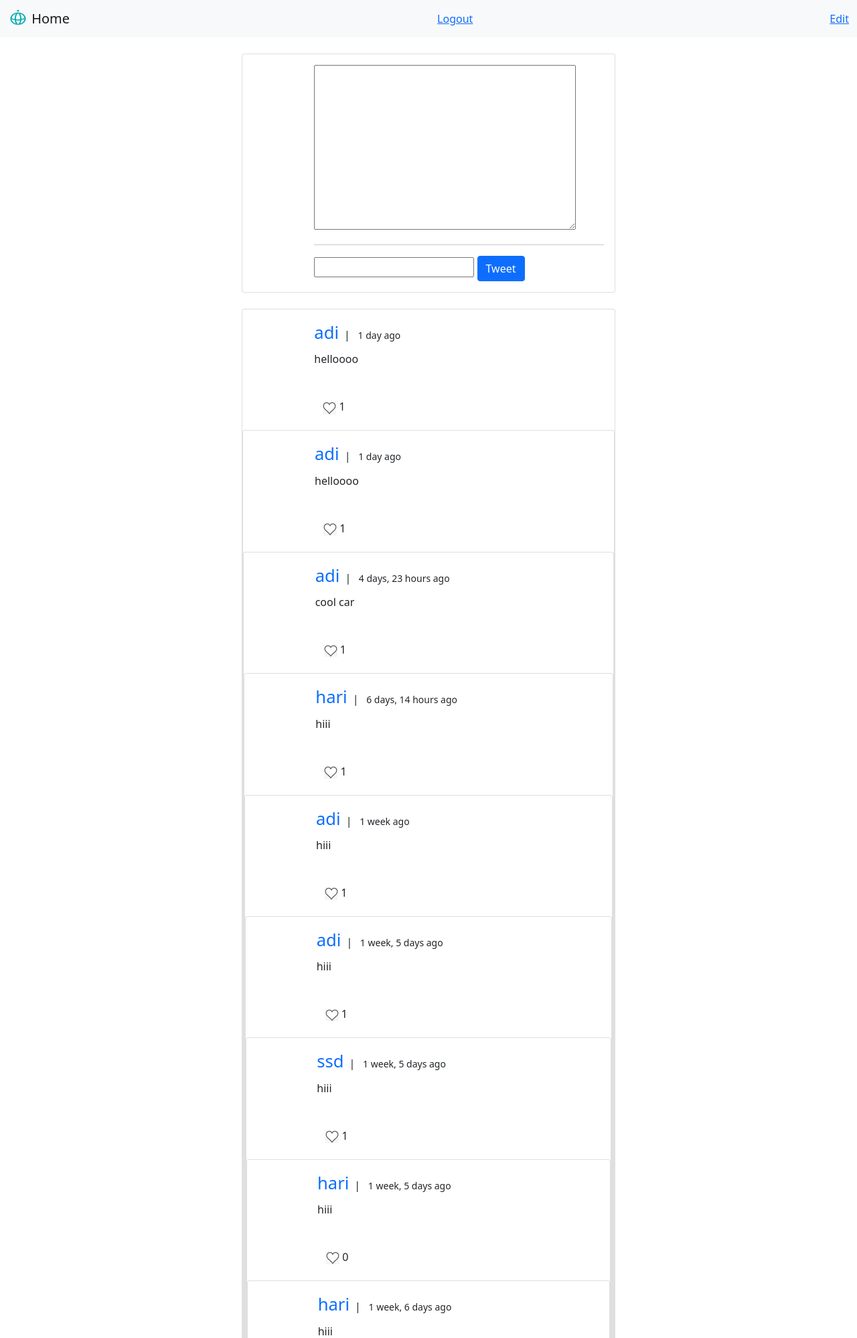
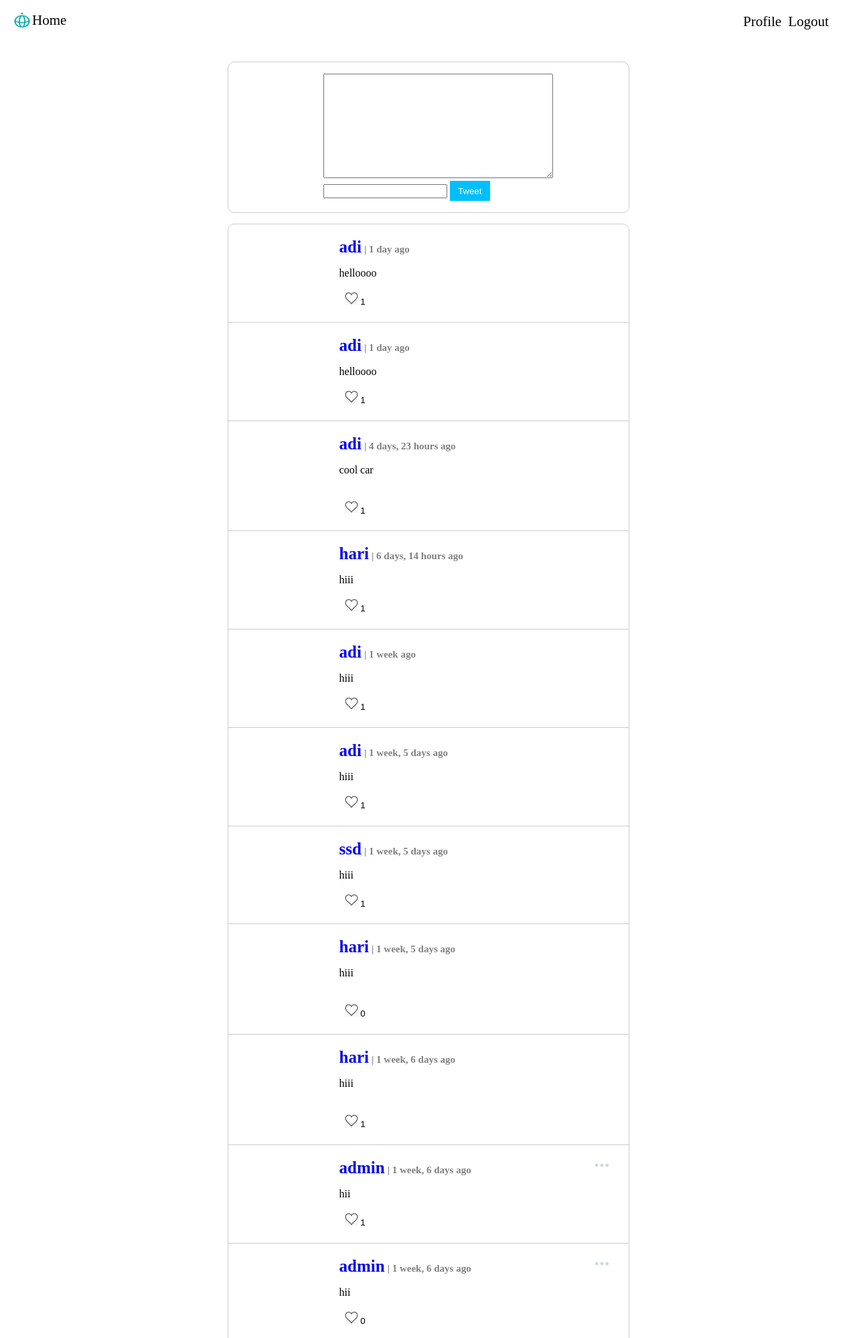
Before and after one commit to deekshith-hari/twitterclone, a Django app: page / in a window 1280 px wide. Shown: the top 1998 px of the page at 67% size. Run offline with Django 3.2, Linux system fonts and the light colour scheme; a user stored in the database is signed in; data comes from the database, SQL or seed files in the repository; both versions use the stored data as it was after the commit.

Commit message:
final commit

```diff
--- a/accounts/views.py
+++ b/accounts/views.py
@@ -16,14 +16,14 @@
             # Get the user object created
             created_user = User.objects.get(username=created_username)
 
-            # Craete the profile
-            craeted_profile = Profile.objects.create(user=created_user)
+            # Create the profile
+            created_profile = Profile.objects.create(user=created_user)
 
             messages.success(request, 'Account Created')
 
             # Redirect to the update profile page
             update_profile_url = '/profile/update_profile/' + \
-                str(craeted_profile.id)
+                str(created_profile.id)
             return redirect(update_profile_url)
     else:
         form = RegisterForm()
--- /dev/null
+++ b/tweet/static/tweet/style.css
@@ -0,0 +1,207 @@
+/**********************
+common
+**********************/
+
+html,
+body{
+  height: 250%;
+}
+
+.content{
+  position: relative;
+  max-width: 600px;
+  height: 100%;
+  margin: 0 auto;
+  /* border-left: 1px solid #ccc;
+  border-right: 1px solid #ccc; */
+}
+
+.nav-right{
+  position: absolute;
+  display: flex;
+  margin-left: 20px;
+  top: 10px;
+  right: 70px;
+  width: 100px;
+  height: 30px;
+  padding: 10px;
+}
+
+.nav-left{
+  display: flex;
+  top: 10px;
+  right: 70px;
+  width: 100px;
+  height: 30px;
+  padding: 10px;
+  font-size: 21px;
+  text-decoration: none;
+  padding-right: 10px;
+  color: #000000;
+}
+
+.nav-right a{
+  padding-left: 10px;
+  font-size: 21px;
+  text-decoration: none;
+  color: #000000;
+}
+
+
+/**********************
+post
+**********************/
+
+.post_form ul{
+  padding: 0px;
+  border-radius: 10px 10px 10px 10px;
+  border-top: 1px solid #ccc;
+  border-left: 1px solid #ccc;
+  border-right: 1px solid #ccc;
+  border-bottom: 1px solid #ccc;
+}
+
+.post_form li{
+  display: flex;
+  padding: 17px;
+}
+
+.post_form li .logo{
+  flex-basis: 30%;
+}
+
+.post_form li .logo img{
+  border-radius: 50%;
+  width: 70%;
+}
+
+.post_form .btn-primary{
+  color: white;
+  background-color: #00BFFF;
+  border-color: transparent;
+  width: 60px;
+  height: 30px;
+}
+
+
+.post ul{
+  border-radius: 10px;
+  border-top: 1px solid #ccc;
+  padding: 0px;
+  border-left: 1px solid #ccc;
+  border-right: 1px solid #ccc;
+  border-bottom: 1px solid #ccc;
+}
+
+.post li {
+  display: flex;
+  position: relative;
+  padding: 20px;
+  /* list-style: none; */
+  border-bottom: 1px solid #ccc;
+}
+
+.post li .menu{
+    position: absolute;
+    top: 20px;
+    right: 30px;
+}
+.popup{
+    display: none;
+    position: absolute;
+    top: 20px;
+    right: 70px;
+    background-color: white;
+    color: #00BFFF;
+    text-align: center;
+    width: 50px;
+    height: 30px;
+    padding: 10px;
+    font-size: 10px;
+}
+
+.popup:before {
+    content: "";
+    width: 0px;
+    height: 0px;
+    position: absolute;
+    border-left: 5px solid white;
+    border-right: 5px solid transparent;
+    border-top: 5px solid white;
+    border-bottom: 5px solid transparent;
+    right: -10px;
+    top: 6px;
+}
+
+.popup a{
+  text-decoration: none;
+  color: #00BFFF;
+  font-size: 15px;
+}
+
+.post li .col-2{
+  position: absolute;
+}
+
+.post li .logo{
+  flex-basis: 30%;
+}
+
+.post li .name_body{
+  flex-basis: 85%;
+}
+
+.post li .logo img{
+  border-radius: 50%;
+  width: 70%;
+}
+
+.post li .name_body{
+  flex-basis: 85%;
+}
+
+.post li .name_body .name{
+  color: black;
+  font-weight: bold;
+}
+
+.post li .name_body .datetime{
+  display: inline-block;
+  right: 30px;
+  color: gray;
+  font-size:15px;
+}
+
+.post li .bodyimage img{
+  flex-basis: 30%;
+  width: 80%;
+  height: 300px;
+  height: auto;
+  border-radius: 20px;
+}
+
+.btn{
+  background-color: transparent;
+  border-color: transparent;
+   cursor: default;
+}
+
+@media screen and (max-width: 500px) {
+  .post li .name_body .name{
+    font-size: 20px;
+  }
+}
+
+
+
+/************************************
+UPDATE
+************************************/
+
+
+.content-update{
+  position: relative;
+  max-width: 600px;
+  height: 100%;
+  margin: 0 auto;
+}
--- a/tweet/templates/tweet/home.html
+++ b/tweet/templates/tweet/home.html
@@ -9,76 +9,90 @@
     <title></title>
   </head>
   <body>
-  <div class="container">
-  <br/>
-  <div class="row-cols-md-2 g-4">
-    <div class="col-md-6 offset-md-3">
-    <div class="col">
-    <div class="card">
-      <div class="card-body">
-        <div class="row">
-          <div class="col align-self-start">
-            <img width="90px" src="{{ user.profile.image.url }}" class="rounded-circle account-img img-fluid">
+    <section class="content">
+      <section class="post_form">
+        <ul>
+          <li>
+            <div class="logo">
+              <img src="{{ user.profile.image.url }}">
             </div>
-          <div class="col-10">
             <form  action="{% url 'home' %}" method="post" enctype="multipart/form-data">
               {% csrf_token %}
+              {{form.body}}
+              {{form.image}}
+              <button type="submit" class="btn-primary">Tweet</button>
+            </form>
+          </li>
+        </ul>
+      </section>
 
-                  {{form.body}}
-               <br/><hr/>
-                {{form.image}}
-                <button type="submit" class="btn btn-primary">Tweet</button>
-              </form>
+
+
+      <section class="post">
+        <ul>
+          {% for tweet in tweets %}
+
+          <li>
+            <div class="logo">
+              <img src="{{ tweet.name.profile.image.url }}">
             </div>
+            <div class="name_body">
+              <div class="name"><a href="{% url 'profile' tweet.name.profile.pk %}" style="font-size:25px; text-decoration:none;">{{tweet.name}}</a> <small class="datetime"> | {{tweet.created_at|timesince}} ago </small>     </div>
+              <!-- <div class="datetime">{{tweet.created_at|timesince}} ago</div> -->
+              <p>{{tweet.body}}</p>
+              {% if tweet.image %}
+                <div class="bodyimage">
+                  <img src="{{ tweet.image.url }}">
                 </div>
-      </div>
-    </div>
-    <br/>
-        {% for tweet in tweets %}
-        <div class="card">
-          <div class="card-body">
-            <div class="row">
-              <div class="col align-self-start">
-                <img width="90px" src="{{ tweet.name.profile.image.url }}" class="rounded-circle account-img img-fluid">
-              </div>
-              <div class="col-8">
-                <p class="card-title"> <a href="{% url 'profile' tweet.name.profile.pk %}" style="font-size:2vw; text-decoration:none;">{{tweet.name}}</a>&ensp;|&ensp;<small> {{tweet.created_at|timesince}} ago </small></p>
-
-                <p class="card-text">{{tweet.body}}</p>
-                {% if tweet.image %}
-                  <img class="img-fluid" width="350px" src="{{ tweet.image.url }}" style="border-radius: 15px">
               {% endif %}
-                <br/>
-
+              <div class="likes">
                 <form class="" action="{% url 'like_tweet' tweet.pk %}"  method="post">
                   {% csrf_token %}
-                      <button type="submit" class="btn btn-" name="button" name= "tweet_id" value={{tweet.id}}>
-                        <img width="20px" src="{% static 'tweet/like.png' %}">   {{tweet.likes.all.count}}
+                  <button type="submit" class="btn" name="button" name= "tweet_id" value={{tweet.id}}>
+                    <img width="20px" src="{% static 'tweet/like.png' %}"> {{tweet.likes.all.count}}
                   </button>
                 </form>
               </div>
-                <div class="col-2">
+
+              <div class="menu">
                 {% if user.is_authenticated %}
                   {% if user.id == tweet.name.id %}
-                          <div class="dropdown">
+
                 <img width="20px" type="submit" src="{% static 'tweet/more.png' %}" data-bs-toggle="dropdown" aria-expanded="false">
+              </div>
+              <div class="popup">
 
-                              <ul class="dropdown-menu" aria-labelledby="dropdownMenuButton1">
-                                <li><a class="dropdown-item" href="{% url 'update_tweet' tweet.pk %}">Edit</a></li>
-                                <li><a class="dropdown-item" href="{% url 'delete_tweet' tweet.pk %}">Delete</a></li>
-                              </ul>
+                <a href="{% url 'update_tweet' tweet.pk %}">Edit</a><br>
+                <a href="{% url 'delete_tweet' tweet.pk %}">Delete</a>
               </div>
-                        </div>
+
                   {% endif %}
                   {% endif %}
               </div>
-          </div>
-        </div>
+            </li>
             {% endfor %}
-      </div>
-    </div>
-  </div>
-</div>
+          </ul>
+
+
+
+
+
+
+
+      </section>
+
+    </section>
+
+
+
+    <script src="https://ajax.googleapis.com/ajax/libs/jquery/3.5.1/jquery.min.js"></script>
+    <script>
+        $(".menu").click(function(){
+            $(this).next().toggle();
+        });
+    </script>
+
+
   </body>
 </html>
 {% endblock content %}
--- a/tweet/templates/tweet/index.html
+++ b/tweet/templates/tweet/index.html
@@ -4,29 +4,34 @@
   <head>
     <meta charset="utf-8">
     <meta name="viewport" content="width=device-width, initial-scale=1">
+    <link rel="stylesheet" href="{% static 'tweet/style.css' %}">
 
     <!-- Bootstrap CSS -->
-    <link href="https://cdn.jsdelivr.net/npm/bootstrap@5.0.0-beta3/dist/css/bootstrap.min.css" rel="stylesheet" integrity="sha384-eOJMYsd53ii+scO/bJGFsiCZc+5NDVN2yr8+0RDqr0Ql0h+rP48ckxlpbzKgwra6" crossorigin="anonymous">
+    <!-- <link href="https://cdn.jsdelivr.net/npm/bootstrap@5.0.0-beta3/dist/css/bootstrap.min.css" rel="stylesheet" integrity="sha384-eOJMYsd53ii+scO/bJGFsiCZc+5NDVN2yr8+0RDqr0Ql0h+rP48ckxlpbzKgwra6" crossorigin="anonymous"> -->
     <title>Twitter Clone</title>
   </head>
   <body>
     <nav class="navbar navbar-light bg-light">
       <div class="container-fluid">
-        <a class="navbar-brand" href="{% url 'home' %}">
+        <a class="nav-left" href="{% url 'home' %}">
           <img src="{% static 'tweet/techis-logo.png' %}" alt="" width="30" height="24" class="d-inline-block align-text-top">
             Home
         </a>
+        <div class="nav-right">
+          <a class="edit" href="{% url 'update_profile' user.profile.pk %}">Profile</a>
+          <a class="logout" href="{% url 'logout' %}">Logout</a>
+        </div>
 
-        <a href="{% url 'logout' %}">Logout</a>
-        <a href="{% url 'update_profile' user.profile.pk %}">Edit</a>
+
 
       </div>
     </nav>
+    <br>
     {% block content %}
 
     {% endblock content %}
 
-    <script src="https://cdn.jsdelivr.net/npm/bootstrap@5.0.0-beta3/dist/js/bootstrap.bundle.min.js" integrity="sha384-JEW9xMcG8R+pH31jmWH6WWP0WintQrMb4s7ZOdauHnUtxwoG2vI5DkLtS3qm9Ekf" crossorigin="anonymous"></script>
+    <!-- <script src="https://cdn.jsdelivr.net/npm/bootstrap@5.0.0-beta3/dist/js/bootstrap.bundle.min.js" integrity="sha384-JEW9xMcG8R+pH31jmWH6WWP0WintQrMb4s7ZOdauHnUtxwoG2vI5DkLtS3qm9Ekf" crossorigin="anonymous"></script> -->
 
 
   </body>
--- a/tweet/templates/tweet/update.html
+++ b/tweet/templates/tweet/update.html
@@ -7,7 +7,7 @@
     <title></title>
   </head>
   <body>
-  <div class="container">
+<section class="content-update">
   <br/>
   <div class="row">
     <div class="col-10">
@@ -26,6 +26,8 @@
     <br/>
 
 </div>
+</section>
+
   </body>
 </html>
 {% endblock content %}
```
Also changed, not shown: db.sqlite3, 4 other files. Lines whose indentation alone changed are shown as unchanged.
